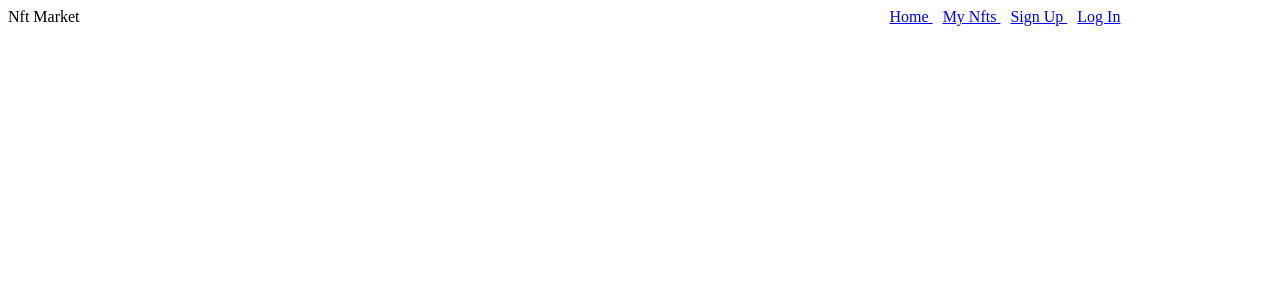
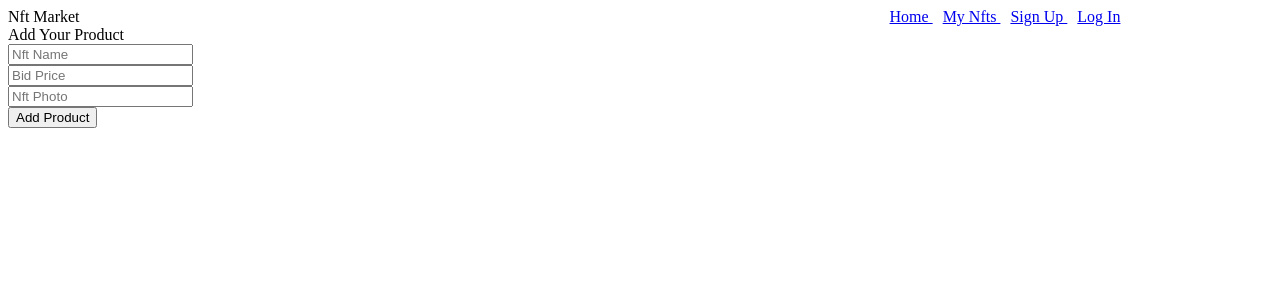
Before and after one commit to OVinter/NFT-Market-App, an Angular app in the folder NFTApp/: page /nfts/add in a window 1280 px wide. Before the commit this address led to /. Shown: the top 300 px of the page. Built offline with nearby package versions, Linux system fonts and the light colour scheme.

Commit message:
addNewNft

```diff
--- /dev/null
+++ b/NFTApp/src/app/add-nft/add-nft.component.html
@@ -0,0 +1,30 @@
+<div class="limiter">
+  <div class="container-login100">
+    <div class="wrap-login100">
+      <form name="form" (ngSubmit)="addNft()" #f="ngForm" class="login100-form validate-form p-l-55 p-r-55 p-t-178">
+					<span class="login100-form-title">
+						Add Your Product
+					</span>
+        <div class="div-form">
+          <div class="wrap-input100 validate-input m-b-16" data-validate="Please enter Nft Name">
+            <input id="nftName" class="input100" type="text" name="nftName" [(ngModel)]="model.nftName" placeholder="Nft Name">
+            <span class="focus-input100"></span>
+          </div>
+          <div class="wrap-input100 validate-input m-b-16" data-validate="Please enter Nft Price">
+            <input id="bidPrice" class="input100" type="number" name="bidPrice" [(ngModel)]="model.bidPrice" placeholder="Bid Price">
+            <span class="focus-input100"></span>
+          </div>
+          <div class="wrap-input100 validate-input m-b-16" data-validate = "Please enter Nft Photo">
+            <input id="mediaFile" class="input100" type="text" name="mediaFile" [(ngModel)]="model.mediaFile" placeholder="Nft Photo">
+            <span class="focus-input100"></span>
+          </div>
+          <div class="container-login100-form-btn m-b-16">
+            <button class="login100-form-btn">
+              Add Product
+            </button>
+          </div>
+        </div>
+      </form>
+    </div>
+  </div>
+</div>
--- /dev/null
+++ b/NFTApp/src/app/add-nft/add-nft.component.ts
@@ -0,0 +1,27 @@
+import { Component, OnInit } from '@angular/core';
+import {AddNftService} from './addNftService';
+import {Router} from "@angular/router";
+
+@Component({
+  selector: 'app-add-nft',
+  templateUrl: './add-nft.component.html',
+  styleUrls: ['./add-nft.component.css']
+})
+export class AddNftComponent implements OnInit {
+
+  model: any = {};
+
+  constructor(private addNftService: AddNftService, private router: Router) { }
+
+  ngOnInit(): void {
+  }
+
+  addNft(): void {
+    const idUser = localStorage.getItem('idUser');
+    this.addNftService.AddProduct(this.model, idUser).subscribe();
+    this.router.navigate(['nfts']).then(() => {
+      window.location.reload();
+    });
+  }
+
+}
--- /dev/null
+++ b/NFTApp/src/app/add-nft/addNftService.ts
@@ -0,0 +1,53 @@
+import {Injectable} from '@angular/core';
+import {HttpClient, HttpErrorResponse, HttpHeaders} from '@angular/common/http';
+import {Router} from '@angular/router';
+import {catchError, map} from "rxjs/operators";
+import {throwError} from "rxjs";
+
+@Injectable({
+  providedIn: 'root'
+})
+export class AddNftService {
+
+  UrlAddProduct: string;
+  header: any;
+  errorData: {};
+
+  constructor(private http: HttpClient, private router: Router) {
+
+    this.UrlAddProduct = 'http://localhost:8080/api/users';
+    const headerSettings: { [name: string]: string | string[]; } = {};
+    this.header = new HttpHeaders(headerSettings);
+
+  }
+
+  AddProduct(model: any, idUser: string): any {
+    console.log(model);
+    const idToken = localStorage.getItem('currentUser');
+    const httpOptions = { headers: new HttpHeaders({ 'Content-Type': 'application/json',
+        Authorization: 'Bearer ' + JSON.parse(localStorage.getItem('currentUser'))}) };
+
+    return this.http.post<any>(`${this.UrlAddProduct}/${idUser}/nfts`, JSON.stringify(model), httpOptions)
+      .pipe(map(product => {
+          if (product) {
+            this.router.navigate(['nfts']);
+            console.log(product);
+          }
+        }),
+        catchError(this.handleError)
+      );
+  }
+
+  private handleError(error: HttpErrorResponse): any {
+    if (error.error instanceof ErrorEvent) {
+      console.error('An error occurred:', error.error.message);
+    } else {
+      console.error(`Backend returned code ${error.status}, ` + `body was: ${error.error}`);
+    }
+    this.errorData = {
+      errorTitle: 'Oops! Request for document failed',
+      errorDesc: 'Something bad happened. Please try again later.'
+    };
+    return throwError(this.errorData);
+  }
+}
--- a/NFTApp/src/app/app-routing.module.ts
+++ b/NFTApp/src/app/app-routing.module.ts
@@ -4,14 +4,15 @@ import { Routes, RouterModule } from '@angular/router';
 import {DummyComponent} from './dummy/dummy.component';
 import {SignupComponent} from './signup/signup.component';
 import {LoginComponent} from './login/login.component';
-import {MyNftsComponent} from "./my-nfts/my-nfts.component";
+import {MyNftsComponent} from './my-nfts/my-nfts.component';
+import {AddNftComponent} from './add-nft/add-nft.component';
 
 
 const routes: Routes = [
   { path: '', component: DummyComponent },
   { path: 'home', component: DummyComponent },
   // { path: 'services', component: DummyComponent },
-  // { path: 'projects', component: DummyComponent },
+  { path: 'nfts/add', component: AddNftComponent },
   { path: 'nfts', component: MyNftsComponent },
   { path: 'signup', component: SignupComponent },
   { path: 'login', component: LoginComponent },
--- a/NFTApp/src/app/app.module.ts
+++ b/NFTApp/src/app/app.module.ts
@@ -10,6 +10,7 @@ import { SignupComponent } from './signup/signup.component';
 import { LoginComponent } from './login/login.component';
 import {FormsModule} from '@angular/forms';
 import { MyNftsComponent } from './my-nfts/my-nfts.component';
+import { AddNftComponent } from './add-nft/add-nft.component';
 
 
 @NgModule({
@@ -19,7 +20,8 @@ import { MyNftsComponent } from './my-nfts/my-nfts.component';
     DummyComponent,
     SignupComponent,
     LoginComponent,
-    MyNftsComponent
+    MyNftsComponent,
+    AddNftComponent
   ],
   imports: [
     BrowserModule,
--- a/NFTApp/src/app/my-nfts/my-nfts.component.ts
+++ b/NFTApp/src/app/my-nfts/my-nfts.component.ts
@@ -62,7 +62,9 @@ export class MyNftsComponent implements OnInit {
     this.getNftsService.deleteNft(nft.id, idUser).subscribe(
       (response: void) => {
         console.log(response);
-        this.GetNfts();
+        this.router.navigate(['nfts']);
+        // this.GetNfts();
+        window.location.reload();
       },
       (error: HttpErrorResponse) => {
         alert(error.message);
```
Also changed, not shown: NFTApp/src/app/add-nft/add-nft.component.css (added), 1 other file (tests, documents, lock files or other folders).
